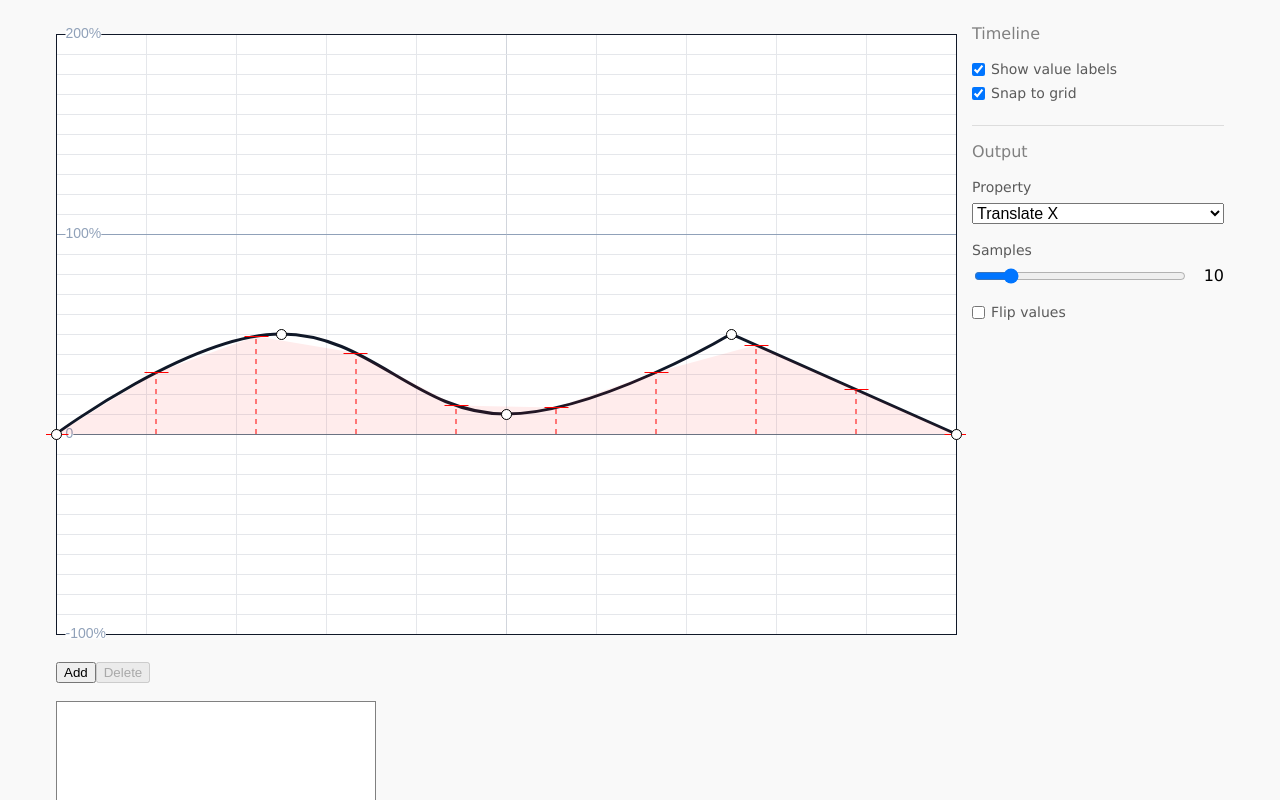
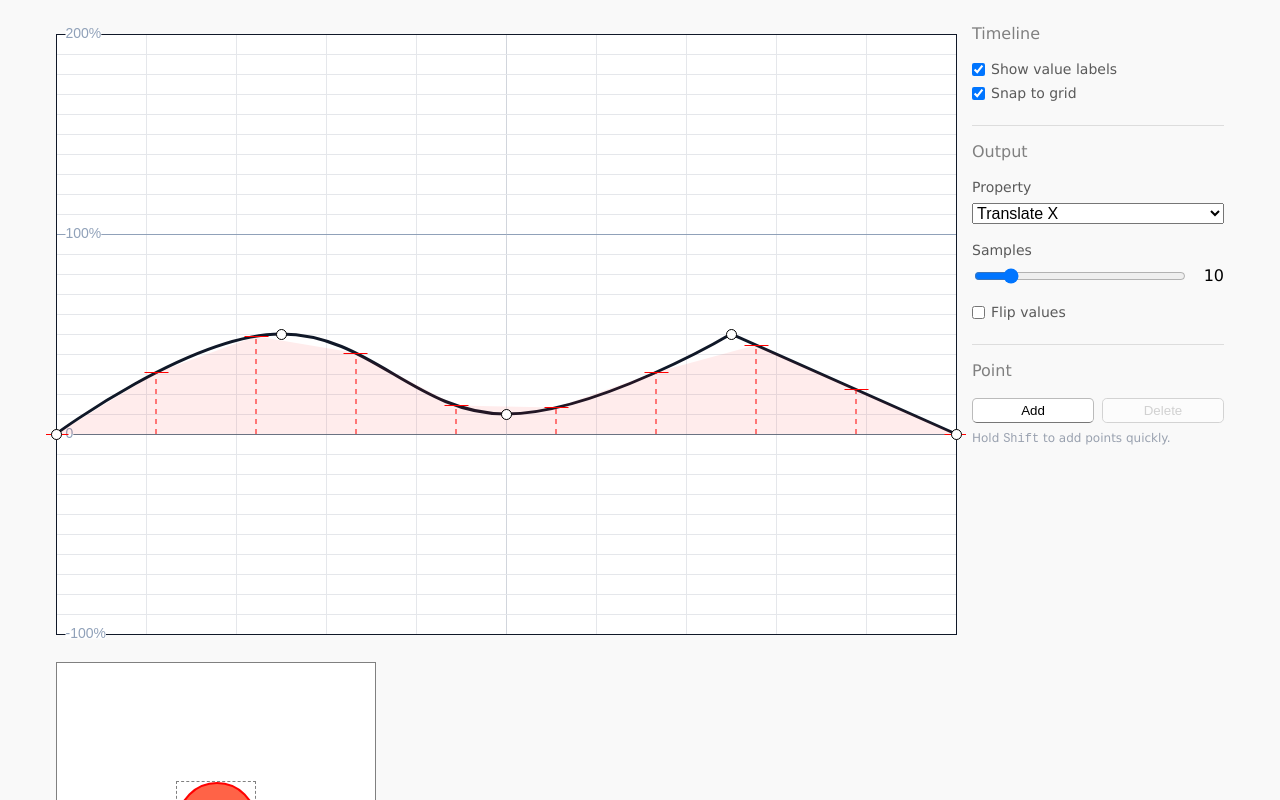
Before and after one commit to gillibrand/keyframe-click, a React (Vite) app: page / in a window 1280 px wide. Shown: the top 800 px of the page. Built offline with nearby package versions, Linux system fonts and the light colour scheme.

Commit message:
Move Add/Delete buttons into inspector

```diff
--- a/package.json
+++ b/package.json
@@ -13,6 +13,7 @@
     "test:run": "vitest --run"
   },
   "dependencies": {
+    "classnames": "^2.5.1",
     "react": "^18.3.1",
     "react-dom": "^18.3.1"
   },
--- a/src/app/App.css
+++ b/src/app/App.css
@@ -3,10 +3,13 @@
   &:focus {
     outline: none;
   }
+}
 
-  &.is-adding {
-    cursor: crosshair;
-    cursor: copy;
+body.is-adding {
+  &,
+  & * {
+    /* cursor: crosshair; */
+    /* cursor: copy !important; */
   }
 }
 
--- a/src/app/App.tsx
+++ b/src/app/App.tsx
@@ -159,16 +159,23 @@ function App() {
     [isDataDirty, saveDots]
   );
 
-  function handleClickAdd() {
+  const handleClickAdd = useCallback(() => {
     if (!canvasRef.current) return;
 
     setShowMessage(true);
-    timelineRef.current!.beginAddingDot();
-  }
+    const timeline = timelineRef.current;
+    if (!timeline) return;
 
-  function handleClickDelete() {
+    if (isAdding) {
+      timeline.cancel();
+    } else {
+      timeline.beginAddingDot();
+    }
+  }, [isAdding]);
+
+  const handleClickDelete = useCallback(() => {
     timelineRef.current!.deleteSelectedDot();
-  }
+  }, []);
 
   const lastMouseRef = useRef<Point>({ x: -1, y: -1 });
 
@@ -212,7 +219,7 @@ function App() {
     };
   }, []);
 
-  function handleInspectorSelectedChange(dot: UserDot) {
+  const handleInspectorSelectedChange = useCallback((dot: UserDot) => {
     if (!timelineRef.current) return;
 
     timelineRef.current.updateSelectedDot(dot);
@@ -220,7 +227,7 @@ function App() {
     // Update the selected dot not so it is not throttled. While this will get pulled again in
     // response to the timeline drawing, that is throttled and we don't want to wait.
     setSelectedDot(dot);
-  }
+  }, []);
 
   const keyframeText = useMemo(() => {
     void timelineDrawCount;
@@ -228,6 +235,11 @@ function App() {
 
     return genCssKeyframeText(timelineRef.current.getSamples(), outProperty, invertValues);
   }, [outProperty, invertValues, timelineDrawCount]);
+
+  useEffect(() => {
+    document.body.classList.toggle("is-adding", isAdding);
+    return () => document.body.classList.remove("is-adding");
+  }, [isAdding]);
 
   return (
     <div className="stack">
@@ -255,19 +267,13 @@ function App() {
           onInvertValues={setInvertValues}
           onSnapToGrid={setSnapToGrid}
           selected={selectedDot}
-          onChangeSelected={handleInspectorSelectedChange}
+          onChangeSelectedProps={handleInspectorSelectedChange}
           labelYAxis={labelYAxis}
           onLabelYAxis={setLabelYAxis}
+          onClickAdd={handleClickAdd}
+          onClickDelete={handleClickDelete}
+          isAdding={isAdding}
         />
-      </div>
-      <div>
-        <button onClick={handleClickAdd} disabled={isAdding}>
-          Add
-        </button>
-
-        <button onClick={handleClickDelete} disabled={!selectedDot}>
-          Delete
-        </button>
       </div>
 
       <Preview keyframeText={keyframeText} />
--- a/src/components/Inspector.tsx
+++ b/src/components/Inspector.tsx
@@ -4,6 +4,8 @@ import "./Inspector.css";
 import { memo, useId } from "react";
 import { OutFunctions, OutProperty } from "../app/OutFunctions";
 import { round3dp } from "../util/index";
+
+import cx from "classnames";
 
 interface GlobalProps {
   snapToGrid: boolean;
@@ -20,7 +22,10 @@ interface GlobalProps {
 
 interface Props extends GlobalProps {
   selected: UserDot | null;
-  onChangeSelected: (dot: UserDot) => void;
+  onChangeSelectedProps: (dot: UserDot) => void;
+  onClickAdd: () => void;
+  onClickDelete: () => void;
+  isAdding: boolean;
 }
 
 const GlobalSettings = memo(function GlobalSettings({
@@ -66,7 +71,7 @@ const GlobalSettings = memo(function GlobalSettings({
 
       <label className="stacked-label">
         <span>Samples</span>
-        <div className="flex">
+        <div className="flex gap-4">
           <input
             type="range"
             min={3}
@@ -97,36 +102,61 @@ function normalY(n: number) {
   return round3dp(n);
 }
 
-export const Inspector = memo(function Inspector({ selected, onChangeSelected, ...props }: Props) {
+export const Inspector = memo(function Inspector({
+  selected,
+  onChangeSelectedProps,
+  onClickAdd,
+  onClickDelete,
+  isAdding,
+  ...props
+}: Props) {
   const xId = useId();
   const yId = useId();
 
   function handleChangeX(x: number) {
     if (!selected || isNaN(x)) return;
     const dot = { ...selected, x };
-    onChangeSelected(dot);
+    onChangeSelectedProps(dot);
   }
 
   function handleChangeY(y: number) {
     if (!selected || isNaN(y)) return;
     const dot = { ...selected, y };
-    onChangeSelected(dot);
+    onChangeSelectedProps(dot);
   }
 
   function handleTypeChange(value: string) {
     if (!selected) return;
     const dot: UserDot = { ...selected, type: value as DotType };
-    onChangeSelected(dot);
+    onChangeSelectedProps(dot);
   }
 
   return (
     <aside className="Inspector stack">
       <GlobalSettings {...props} />
 
+      <h2>Point</h2>
+
+      <div className="stack-small">
+        <div className="flex gap-2">
+          <button
+            className={cx("push-button flex-auto basis-1", { "is-pressed": isAdding })}
+            aria-pressed={isAdding}
+            onClick={onClickAdd}
+          >
+            Add
+          </button>
+          <button className="push-button flex-auto basis-1" onClick={onClickDelete} disabled={!selected}>
+            Delete{" "}
+          </button>
+        </div>
+        <div className="hint text-light text-x-small">
+          Hold <kbd>Shift</kbd> to add points quickly.
+        </div>
+      </div>
+
       {selected && (
         <>
-          <h2>Point</h2>
-
           <label className="stacked-label">
             <span>Style</span>
             <select onChange={(e) => handleTypeChange(e.target.value)} value={selected.type}>
--- a/src/global.css
+++ b/src/global.css
@@ -130,9 +130,70 @@ input[type="checkbox"] {
 
 .flex {
   display: flex;
+  /* gap: 1rem; */
+}
+
+.gap-2 {
+  gap: 0.5rem;
+}
+
+.gap-4 {
   gap: 1rem;
 }
 
 .flex-auto {
   flex: auto;
 }
+
+.basis-1 {
+  flex-basis: 1px;
+}
+
+.push-button {
+  appearance: none;
+  border: solid 1px #bbb;
+  border-color: #bbb;
+
+  padding: 0.25rem 0.75rem;
+  border-radius: 0.3rem;
+  background-color: #fff;
+  min-width: 12ch;
+
+  opacity: 0.6;
+
+  &:not(:disabled) {
+    opacity: 1;
+    border-bottom-color: #777;
+
+    &:hover {
+      background-color: #f7f7f7;
+      background-color: #f7f7f7;
+    }
+
+    &:active {
+      background-color: #dedede;
+    }
+
+    &.is-pressed {
+      border-bottom-color: #bbb;
+      border-top-color: #777;
+      background-color: #f7f7f7;
+    }
+  }
+
+  &:not([disabled]).is-default {
+    color: white;
+    color: rgba(255, 255, 255, 1);
+    background-color: var(--c-blue);
+    border-color: var;
+    border-bottom-color: #113762;
+
+    &:hover {
+      background-color: #3b7ae5;
+    }
+
+    &:active {
+      background-color: rgb(29, 110, 191);
+    }
+  }
+}
--- a/src/timeline/BezierTimeline.ts
+++ b/src/timeline/BezierTimeline.ts
@@ -499,8 +499,8 @@ export function createBezierTimeline({ canvas: _canvas, savedUserDots }: BezierT
     if (y === null) y = _addingAtPoint.y;
 
     _cx.beginPath();
-    _cx.moveTo(_addingAtPoint.x, 0);
-    _cx.lineTo(_addingAtPoint.x, _canvas.height);
+    _cx.moveTo(_addingAtPoint.x, InsetX);
+    _cx.lineTo(_addingAtPoint.x, Height - InsetX);
     _cx.stroke();
 
     bullsEye({ x: _addingAtPoint.x, y }, _cx);
@@ -681,6 +681,8 @@ export function createBezierTimeline({ canvas: _canvas, savedUserDots }: BezierT
   _canvas.addEventListener("keydown", onKeyDown);
 
   function destroy() {
+    endAddingDot();
+
     _canvas.removeEventListener("keydown", onKeyDown);
     _canvas.removeEventListener("mousedown", onMouseDown);
     _canvas.addEventListener("focus", onFocus);
@@ -772,6 +774,7 @@ export function createBezierTimeline({ canvas: _canvas, savedUserDots }: BezierT
       if (!didAdd) {
         // add at end
         _dots.push(newDot);
+        _selectedIndex = _dots.length - 1;
       }
     }
 
```
Also changed, not shown: 1 other file (tests, documents, lock files or other folders).
